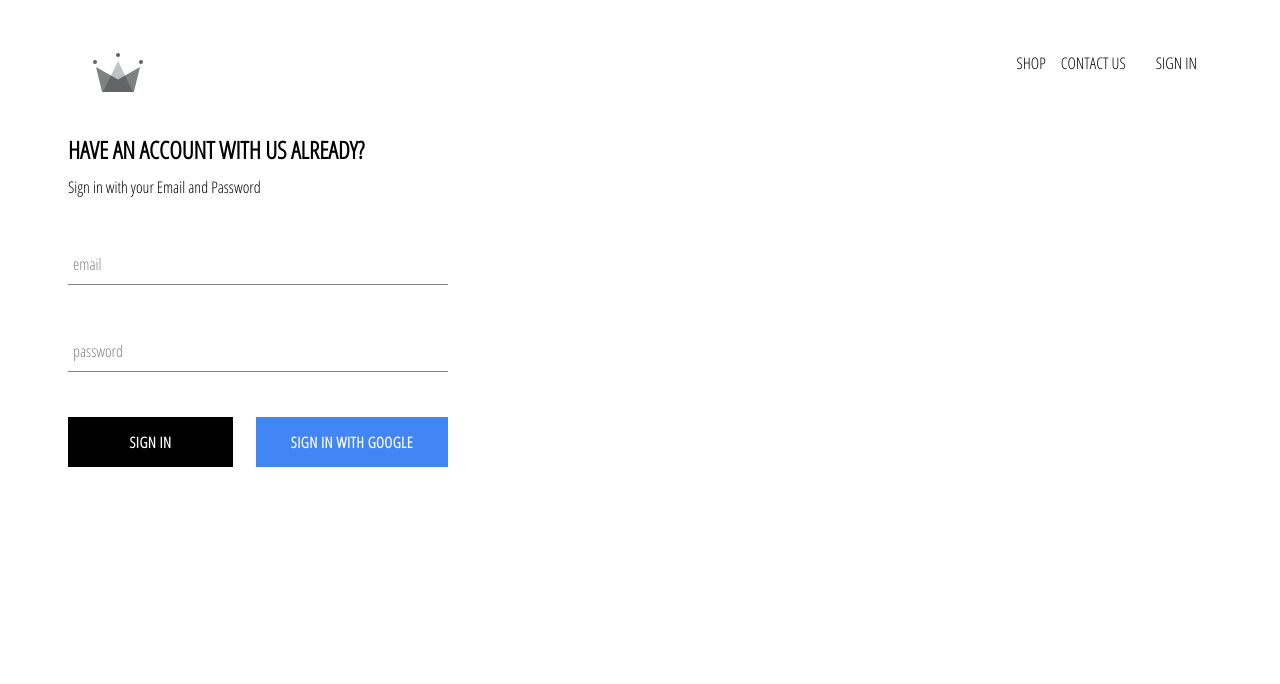
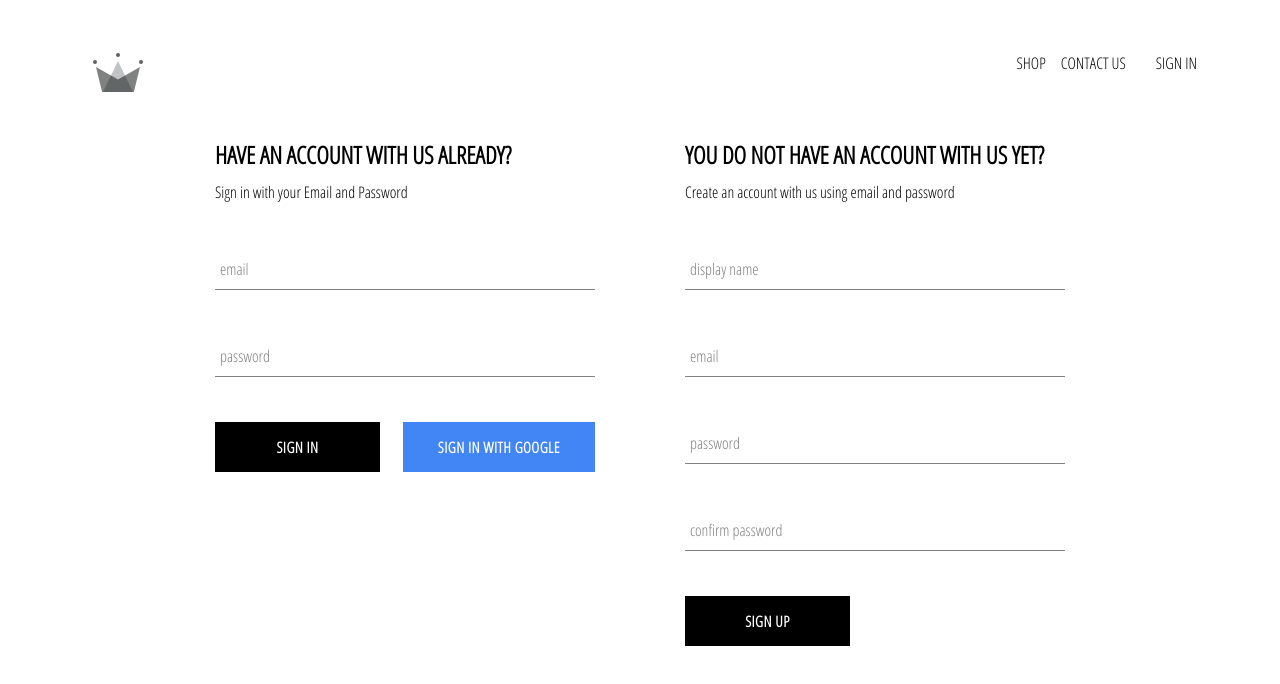
Before and after one commit to Obafemi-NG/crown-ecommerce-store, a React (Create React App) app: page /sign-in in a window 1280 px wide. Shown: the top 684 px of the page. Built offline with nearby package versions, Linux system fonts and the light colour scheme; no server answers.

Commit message:
created the sign up page, with the fuctionality of signing up with email and password, and also created the functionality of signing in with email address

```diff
--- a/src/App.js
+++ b/src/App.js
@@ -44,6 +44,7 @@ class App extends React.Component {
         });
 
       }
+
       this.setState({currentUser : userAuth})
 
     })
--- a/src/components/sign-in/sign-in.component.jsx
+++ b/src/components/sign-in/sign-in.component.jsx
@@ -2,7 +2,9 @@ import React from 'react';
 import FormInput from '../forminput/forminput.component';
 import CustomButton from '../custom-button/custom-button.component';
 import './sign-in.styles.scss';
-import {signInWithGoogle} from '../../firebase/firebase.utils'
+import {auth, signInWithGoogle} from '../../firebase/firebase.utils'
+import { signInWithEmailAndPassword } from 'firebase/auth';
+
 
 class SignIn extends React.Component{
     constructor (props){
@@ -13,13 +15,19 @@ class SignIn extends React.Component{
         }
     }
 
-    handleSubmit = (e) => {
+    handleSubmit = async (e) => {
         e.preventDefault();
-
-        this.setState ({
-            email : '',
-            password : '',
-        })
+        const {email, password} = this.state;
+        try {
+            await
+            signInWithEmailAndPassword(auth, email, password)
+            this.setState ({
+                email : '',
+                password : '',
+            })
+        } catch (error) {
+            console.log(error)
+        }
     }
 
     handleChange = (e) => {
@@ -41,7 +49,7 @@ class SignIn extends React.Component{
                         <FormInput type = 'password' name = 'password' value = {this.state.password} onChange = {this.handleChange} label = 'password' required />
 
                         <div className = 'buttons'>
-                        <CustomButton type = 'submit' value = 'SIGN IN' > Sign in</CustomButton>
+                        <CustomButton type = 'submit' value = 'SIGN IN' onClick = {this.handleSubmit}> Sign in</CustomButton>
                         <CustomButton onClick = {signInWithGoogle} isGoogleSignIn > Sign in With Google</CustomButton>
                         </div>
 
--- /dev/null
+++ b/src/components/sign-up/sign-up.component.jsx
@@ -0,0 +1,68 @@
+import React from 'react';
+import './sign-up.styles.scss';
+import CustomButton from '../custom-button/custom-button.component';
+import FormInput from '../forminput/forminput.component';
+import {auth, createUserProfileDocument} from '../../firebase/firebase.utils';
+import { createUserWithEmailAndPassword } from 'firebase/auth';
+
+class SignUp extends React.Component {
+    constructor(props) {
+        super(props);
+        this.state ={
+            email : '',
+            displayName : '',
+            password : '',
+            confirmPassword : ''
+        }
+    }
+
+    handleSubmit = async (event) => {
+        event.preventDefault();
+        const {email, displayName, password, confirmPassword} = this.state;
+        if (password !== confirmPassword) {
+            alert('Password entered do not match')
+            return;
+        }
+
+        try {
+            const {user} = await createUserWithEmailAndPassword(auth, email, password);
+            await createUserProfileDocument(user , {displayName});
+
+            this.setState({
+                displayName : '',
+                email : '',
+                password : '',
+                confirmPassword : ''
+            })
+        } catch (error) {
+            console.log(`can create user bacause ${error}` );
+        }
+    }
+
+    handleChange = (event) => {
+        const {name, value} = event.target;
+        this.setState({
+            [name] : value
+        })
+    }
+
+    render () {
+        const {email, displayName, password, confirmPassword} = this.state;
+        return (
+            <div className = 'sign-up'>
+                <h2 className = 'title'>YOU DO NOT HAVE AN ACCOUNT WITH US YET? </h2>
+                <span>Create an account with us using email and password</span>
+                <form className = 'sign-in-form' onSubmit={this.handleSubmit}>
+                    <FormInput type = 'text' name = 'displayName' label = 'display name' value = {displayName} onChange = {this.handleChange} required />
+                    <FormInput type = 'text' name = 'email' label = 'email' value = {email} onChange = {this.handleChange} required />
+                    <FormInput type = 'password' name = 'password' label = 'password' value = {password} onChange = {this.handleChange} required />
+                    <FormInput type = 'password' name = 'confirmPassword' label = 'confirm password' value = {confirmPassword} onChange = {this.handleChange} required />
+                    <CustomButton type = 'submit'>SIGN UP</CustomButton>
+                </form>
+
+            </div>
+        )
+    }
+}
+
+export default SignUp;
--- /dev/null
+++ b/src/components/sign-up/sign-up.styles.scss
@@ -0,0 +1,9 @@
+.sign-up {
+    display: flex;
+    flex-direction: column;
+    width: 380px;
+
+    .title {
+        margin : 10px 0;
+    }
+}
--- a/src/pages/sign-in-and-sign-up/sign-in-and-sign-up.component.jsx
+++ b/src/pages/sign-in-and-sign-up/sign-in-and-sign-up.component.jsx
@@ -1,11 +1,13 @@
 import React from 'react';
 import SignIn from '../../components/sign-in/sign-in.component'
 import './sign-in-and-sign-up.styles.scss';
+import SignUp from '../../components/sign-up/sign-up.component';
 
 const SignInAndSignUp = () => {
     return (
-        <div>
+        <div className = 'sign-in-and-sign-up'>
             <SignIn/>
+            <SignUp/>
         </div>
     )
 }
--- a/src/pages/sign-in-and-sign-up/sign-in-and-sign-up.styles.scss
+++ b/src/pages/sign-in-and-sign-up/sign-in-and-sign-up.styles.scss
@@ -0,0 +1,6 @@
+.sign-in-and-sign-up{
+    display: flex;
+    width: 850px;
+    margin: 30px auto;
+    justify-content: space-between;
+}
```
